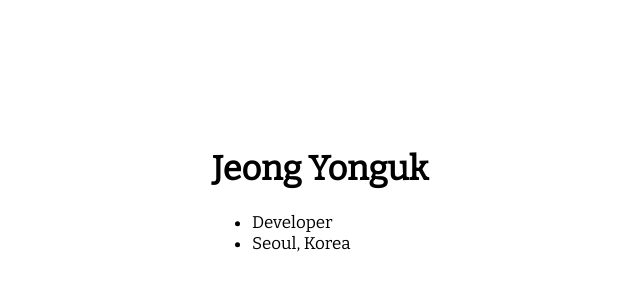
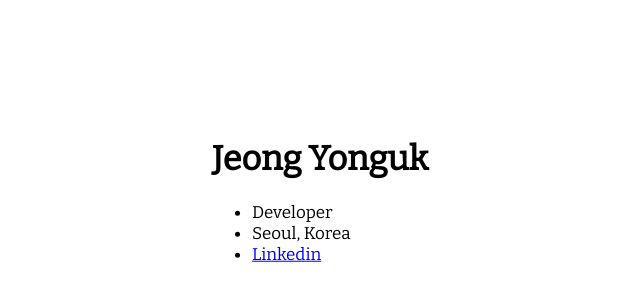
Before and after one commit to alldne/alldne.github.io, a plain HTML site: page index.html in a window 1280 px wide. Shown: the part 202-502 px from the top of the page, without its empty margins (320-960 px from the left). Drawn offline with nearby package versions, Linux system fonts and the light colour scheme.

Commit message:
Add linkedin

```diff
--- a/index.html
+++ b/index.html
@@ -17,6 +17,7 @@
     <ul>
       <li>Developer</li>
       <li>Seoul, Korea</li>
+      <li><a href="https://www.linkedin.com/pub/yonguk-jeong/69/495/3b1">Linkedin</a></li>
     </ul>
   </div>
 </body>
```
